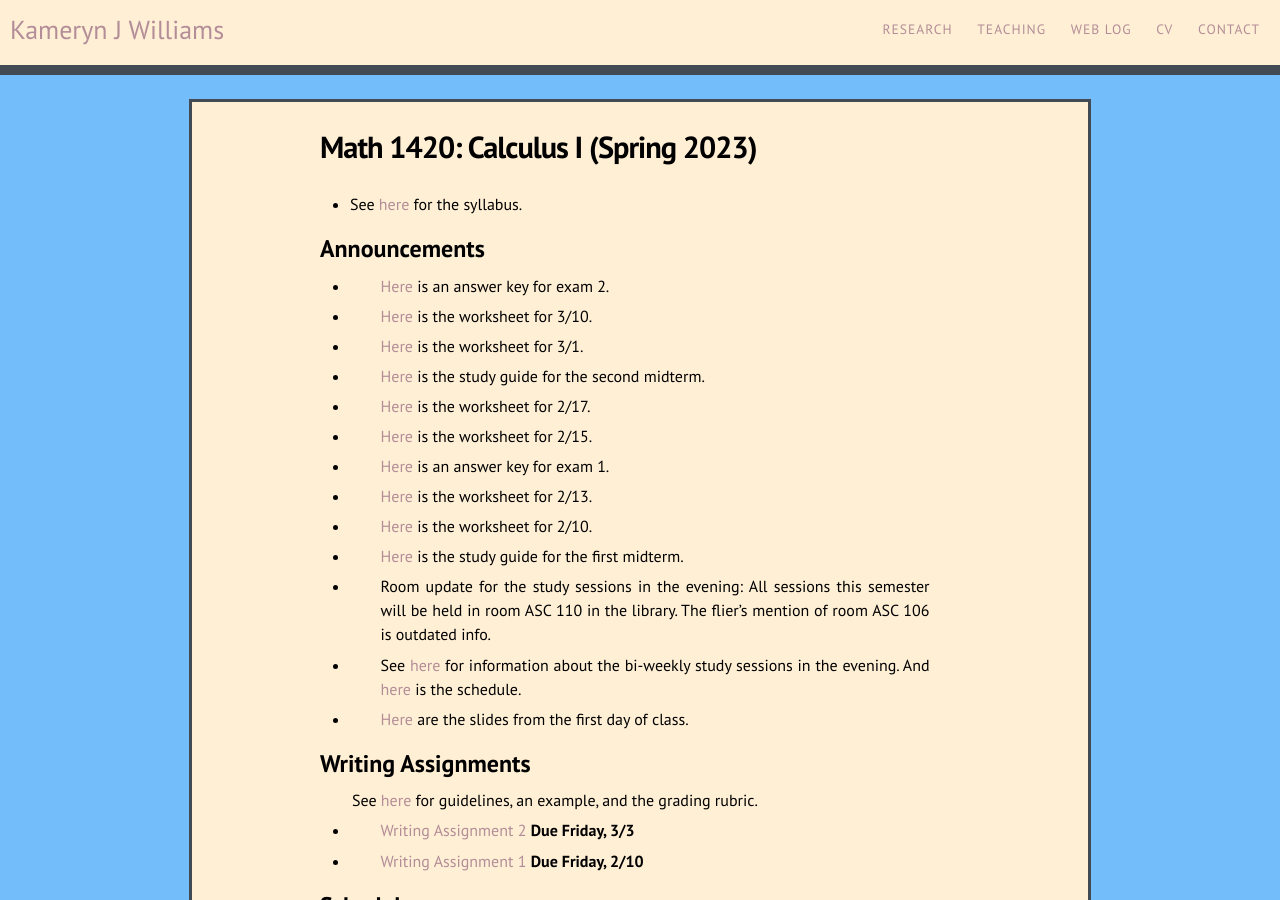
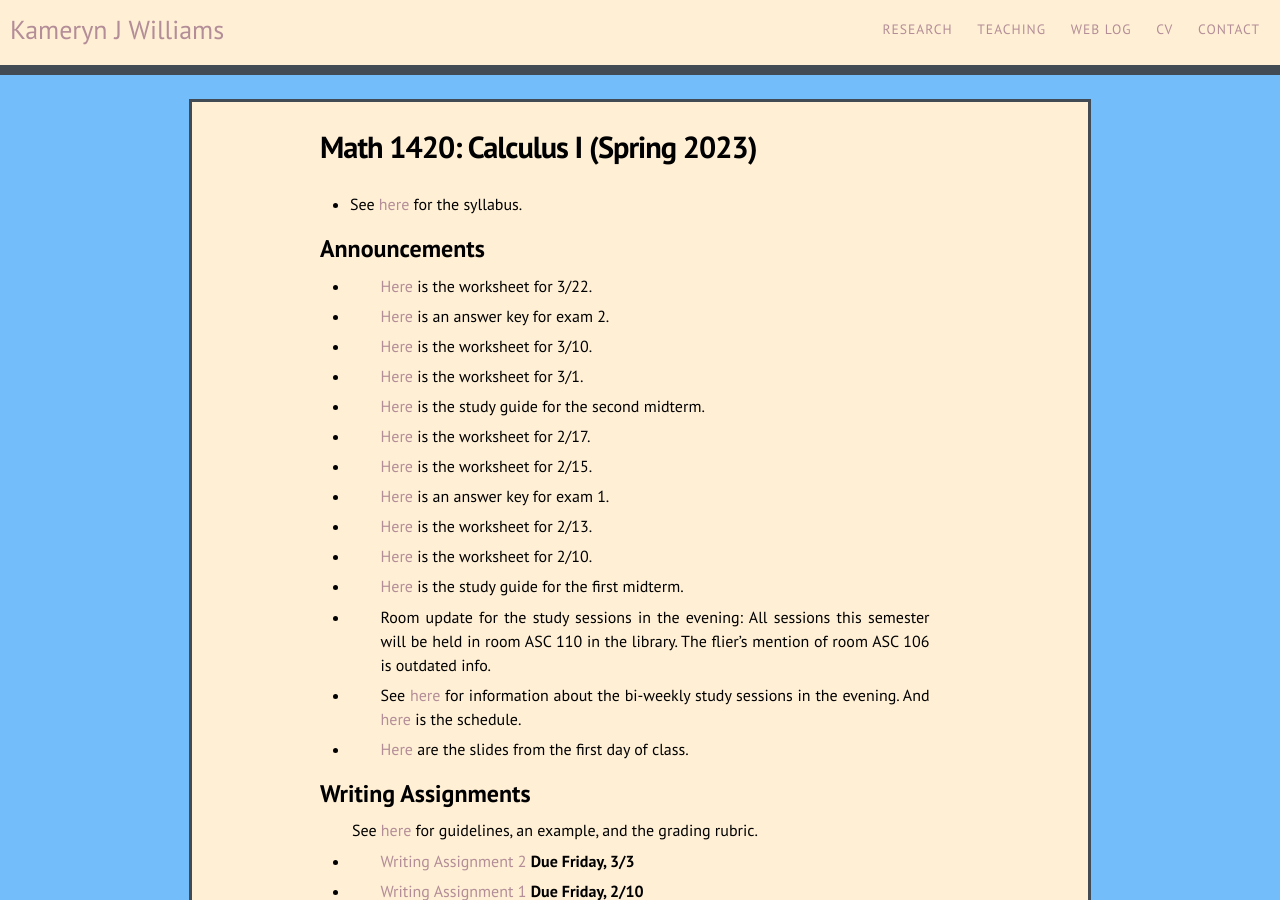
Before and after one commit to kamerynjw/kamerynjw.github.io, a Jekyll site: the page built from teaching/2023/math1420.md, in a window 1280 px wide and 900 px high. Built offline with Jekyll 4.4.1, drawn with Linux system fonts in a browser that asks for light colours; nearby versions of some CDN libraries.

Commit message:
new ork sheet here

```diff
--- a/teaching/2023/math1420.md
+++ b/teaching/2023/math1420.md
@@ -9,6 +9,8 @@ permalink: /teaching/2023/math1420/
 
 Announcements
 -------------
+
+* [Here]({{ page.url }}ws4.5.pdf) is the worksheet for 3/22.
 
 * [Here]({{ page.url }}e2answers.pdf) is an answer key for exam 2.
 
```
Also changed, not shown: 1 other file.
